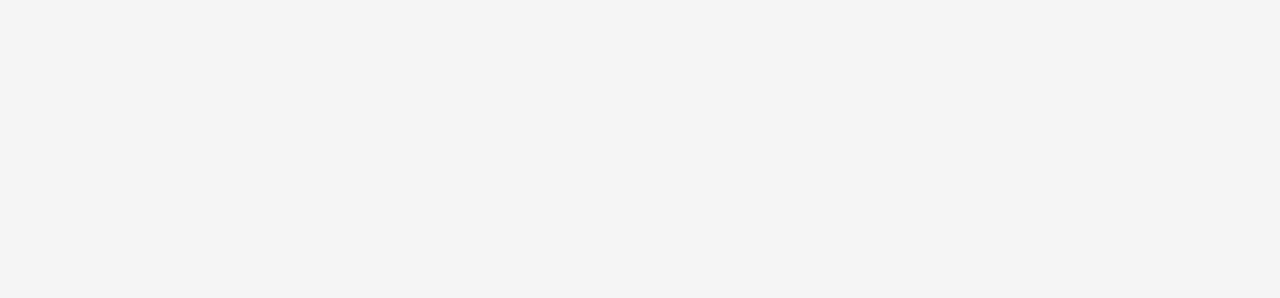
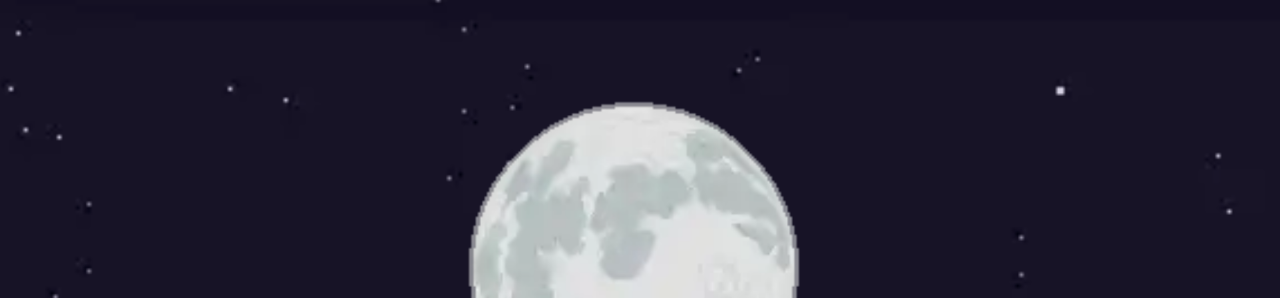
Before and after one commit to BelmontDev/Hackaton, a plain HTML site: page index.html in a window 1280 px wide. Shown: the top 298 px of the page. Drawn offline with Linux system fonts and the light colour scheme.

Commit message:
Update index.html

```diff
--- a/index.html
+++ b/index.html
@@ -19,7 +19,7 @@
 
     header {
       height: 100vh;
-      background-image: url(/home.png);
+      background-image: url(assets/home.png);
       background-position: center;
       background-size: cover;
       color: white;
```
